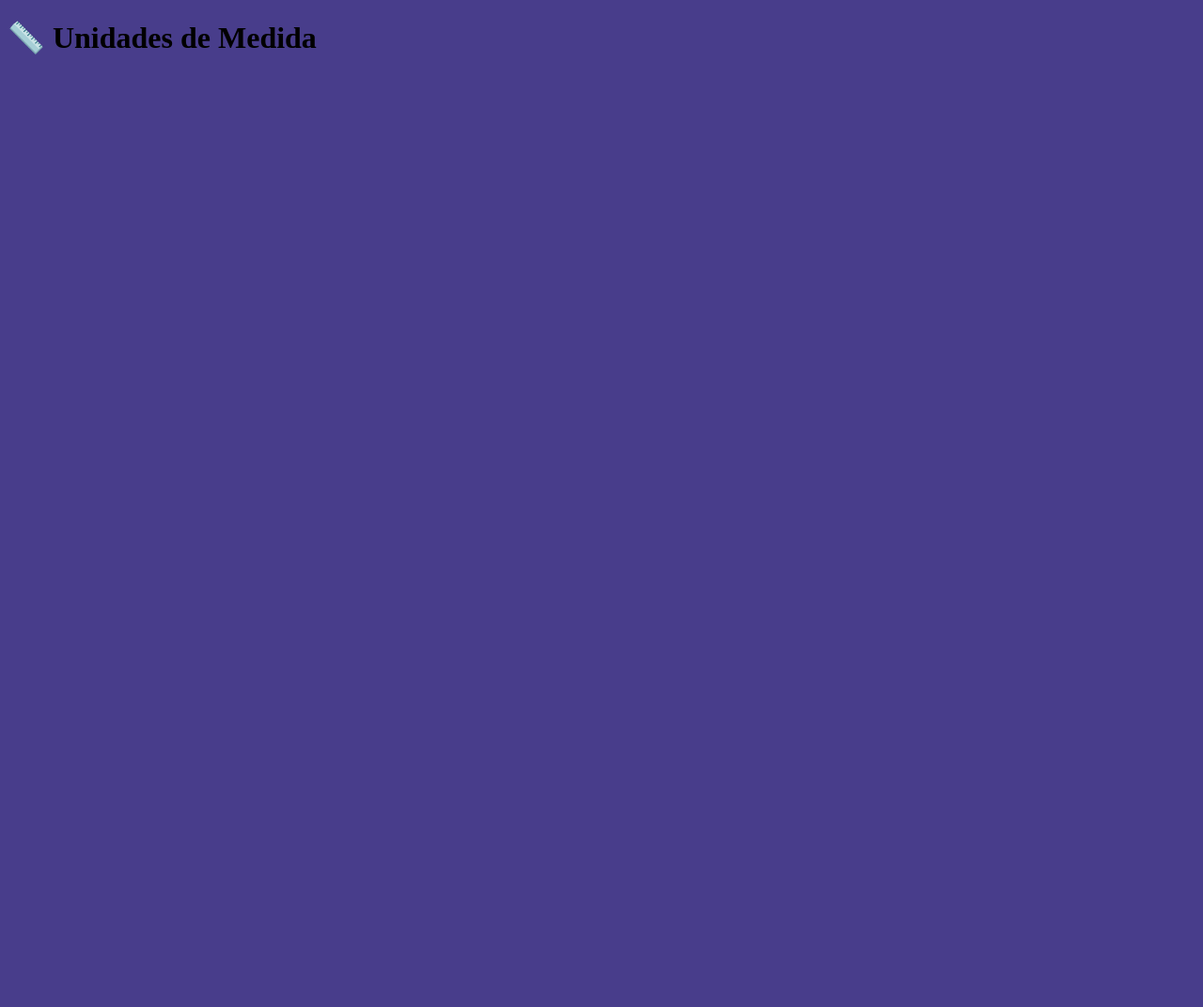
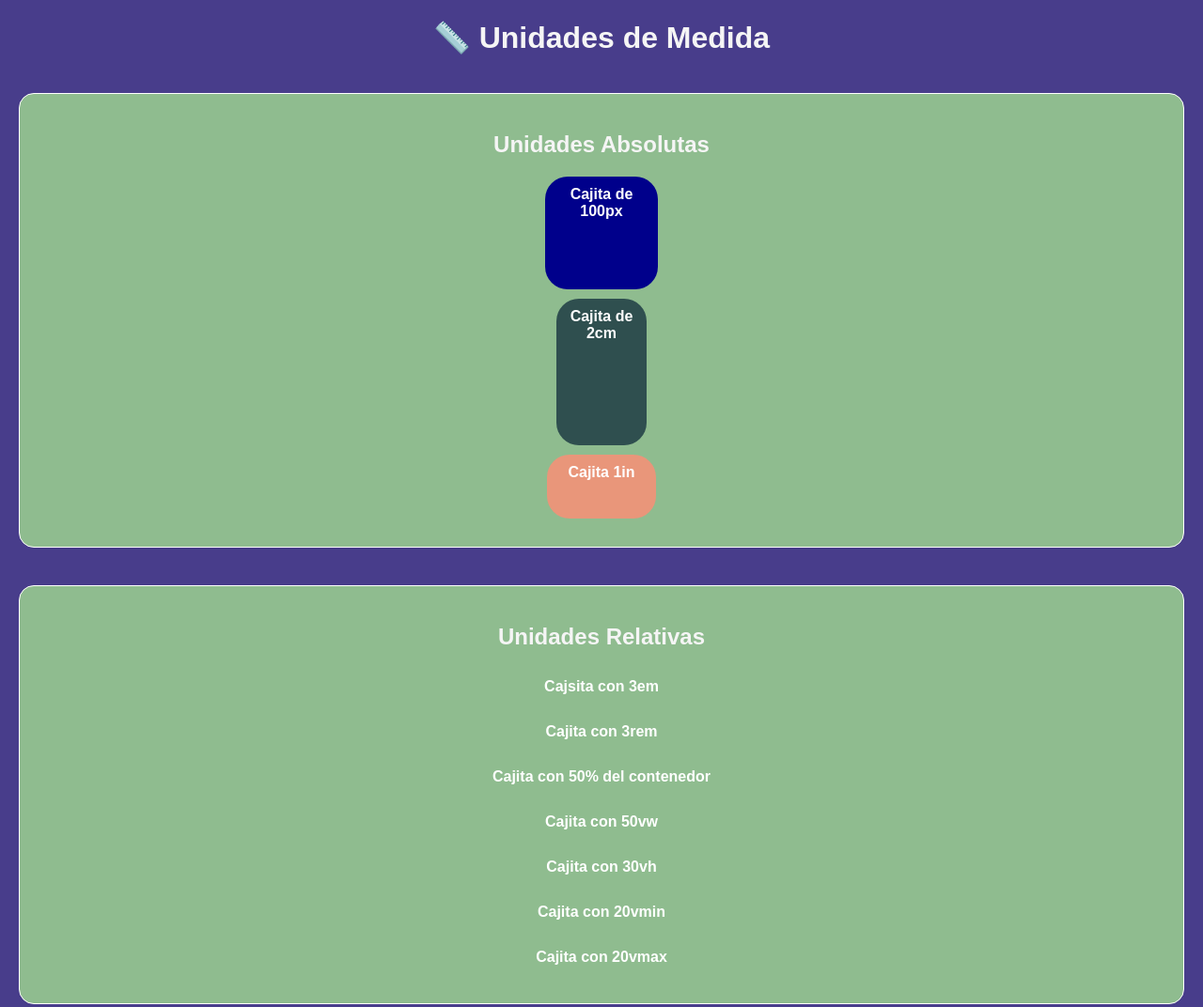
Before and after one commit to yatziel/CSS, a plain HTML site: page 17-Unidades-Medida/index.html in a window 1280 px wide. Shown: the whole page at 94% size. Before the commit the page ends 800 px from the top, so only its background shows below. Drawn offline with Linux system fonts and the light colour scheme.

Commit message:
Probamos unidades absolutas

```diff
--- a/17-Unidades-Medida/index.html
+++ b/17-Unidades-Medida/index.html
@@ -8,5 +8,23 @@
   </head>
   <body>
     <h1>📏 Unidades de Medida</h1>
+
+    <section>
+      <h2>Unidades Absolutas</h2>
+      <div class="absolute-box px">Cajita de 100px</div>
+      <div class="absolute-box cm">Cajita de 2cm</div>
+      <div class="absolute-box in">Cajita 1in</div>
+    </section>
+
+    <section>
+      <h2>Unidades Relativas</h2>
+      <div class="relative-box em">Cajsita con 3em</div>
+      <div class="relative-box rem">Cajita con 3rem</div>
+      <div class="relative-box percent">Cajita con 50% del contenedor</div>
+      <div class="relative-box vw">Cajita con 50vw</div>
+      <div class="relative-box vh">Cajita con 30vh</div>
+      <div class="relative-box vmin">Cajita con 20vmin</div>
+      <div class="relative-box vmax">Cajita con 20vmax</div>
+    </section>
   </body>
 </html>
--- a/17-Unidades-Medida/style.css
+++ b/17-Unidades-Medida/style.css
@@ -47,5 +47,55 @@
 */
 
 body {
+  font-family: sans-serif;
+  margin: 20px;
+  padding: 0;
   background-color: darkslateblue;
 }
+
+h1,
+h2 {
+  text-align: center;
+  margin-bottom: 20px;
+  color: whitesmoke;
+}
+
+section {
+  margin: 40px 0;
+  padding: 20px;
+  border: 1px solid white;
+  border-radius: 16px;
+  background-color: darkseagreen;
+}
+
+div {
+  text-align: center;
+  margin: 10px auto;
+  padding: 10px;
+  font-weight: bold;
+  color: white;
+}
+
+/* Unidades Absolutas */
+
+.absolute-box {
+  border-radius: 24px;
+}
+
+.px {
+  width: 100px;
+  height: 100px;
+  background-color: darkblue;
+}
+
+.cm {
+  width: 2cm;
+  height: 3.6cm;
+  background-color: darkslategray;
+}
+
+.in {
+  width: 1in;
+  height: 0.5in;
+  background-color: darksalmon;
+}
```
Also changed, not shown: 1 other file.
